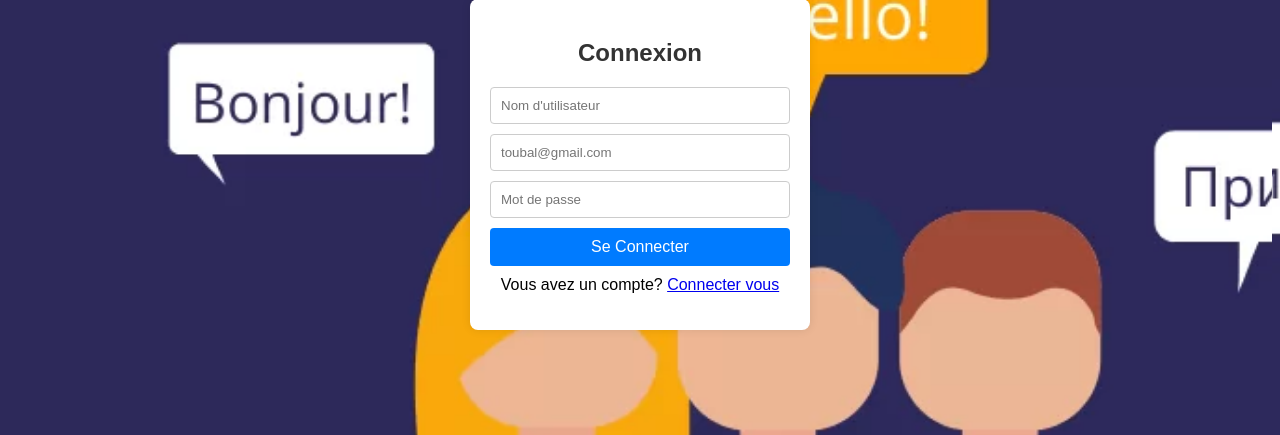
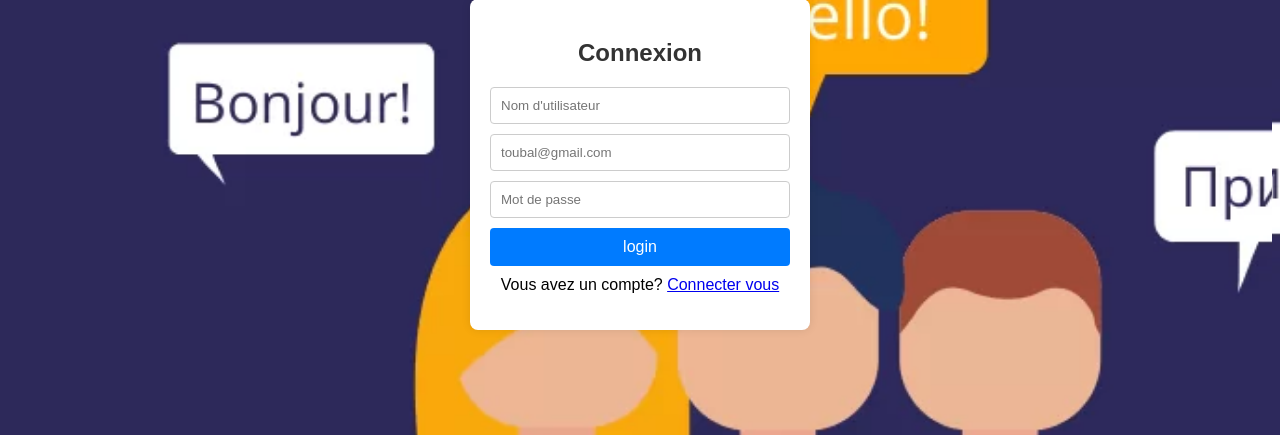
Before and after one commit to toubal77/projet_LW, a PHP site: page /project_LW/auth/signUp in a window 1280 px wide. Shown: the part 129-564 px from the top of the page. Run offline with PHP 8.4, Linux system fonts and the light colour scheme.

Commit message:
correct bug redirect login

```diff
--- a/views/auth/index.php
+++ b/views/auth/index.php
@@ -2,11 +2,11 @@
 
 <h2 style="margin-bottom: 20px; color: #333; font-size: 24px;">Connexion</h2>
 
-<form action="#" method="post">
+<form action="/project_LW/admin/index" method="post">
     <input type="text" name="username" placeholder="Nom d'utilisateur" style="width: 100%; padding: 10px; margin-bottom: 10px; box-sizing: border-box; border: 1px solid #ccc; border-radius: 4px;" required>
     <input type="password" name="password" placeholder="Mot de passe" style="width: 100%; padding: 10px; margin-bottom: 10px; box-sizing: border-box; border: 1px solid #ccc; border-radius: 4px;" required>
-    <button type="submit" style="background-color: #007BFF; color: #fff; padding: 10px; border: none; width: 100%; cursor: pointer; border-radius: 4px; font-size: 16px;">Se Connecter</button>
-    <p style="margin-top: 10px;">Pas encore de compte? <a href="signUp">Inscrivez-vous</a></p>
+    <input type="submit" name="submitForm" value="login"  style="background-color: #007BFF; color: #fff; padding: 10px; border: none; width: 100%; cursor: pointer; border-radius: 4px; font-size: 16px;" >
+    <p style="margin-top: 10px;">Pas encore de compte? <a href="/project_LW/auth/signUp">Inscrivez-vous</a></p>
 </form>
 
 </div>
--- a/views/auth/signUp.php
+++ b/views/auth/signUp.php
@@ -2,12 +2,12 @@
 
 <h2 style="margin-bottom: 20px; color: #333; font-size: 24px;">Connexion</h2>
 
-<form action="#" method="post">
+<form action="/project_LW/posts/index" method="post">
     <input type="text" name="username" placeholder="Nom d'utilisateur" style="width: 100%; padding: 10px; margin-bottom: 10px; box-sizing: border-box; border: 1px solid #ccc; border-radius: 4px;" required>
     <input type="email" name="email" placeholder="toubal@gmail.com" style="width: 100%; padding: 10px; margin-bottom: 10px; box-sizing: border-box; border: 1px solid #ccc; border-radius: 4px;" required>
     <input type="password" name="password" placeholder="Mot de passe" style="width: 100%; padding: 10px; margin-bottom: 10px; box-sizing: border-box; border: 1px solid #ccc; border-radius: 4px;" required>
-    <button type="submit" style="background-color: #007BFF; color: #fff; padding: 10px; border: none; width: 100%; cursor: pointer; border-radius: 4px; font-size: 16px;">Se Connecter</button>
-    <p style="margin-top: 10px;">Vous avez un compte? <a href="index">Connecter vous</a></p>
+    <input type="submit" name="submitForm" value="login"  style="background-color: #007BFF; color: #fff; padding: 10px; border: none; width: 100%; cursor: pointer; border-radius: 4px; font-size: 16px;" >
+    <p style="margin-top: 10px;">Vous avez un compte? <a href="/project_LW/auth/index">Connecter vous</a></p>
 </form>
 
 </div>
```
